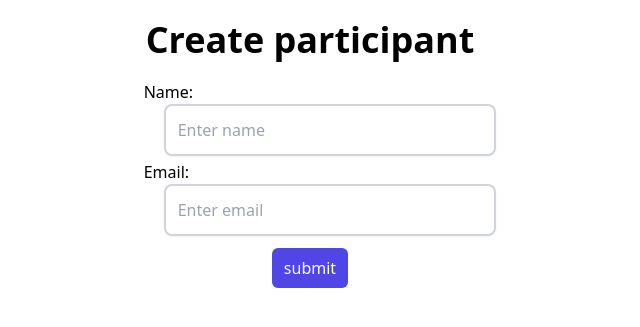
After one commit to sifatmahmud/Event-Management, a Django app: page /events/create-participant/ in a window 1280 px wide. The commit adds this page. Shown: the top 327 px of the page, without its empty margins (330-970 px from the left). Run offline with Django 5.2, Linux system fonts and the light colour scheme; some libraries are stand-ins or nearby versions.

Commit message:
create event, category, participant form initial creation complete

```diff
--- a/events/forms.py
+++ b/events/forms.py
@@ -1,13 +1,80 @@
 from django import forms
-from events.models import Event
+from events.models import Event, Category, Participant
 
 
-class Event_Form(forms.ModelForm):
+
+class StyleFormMixin:
+    default_classes = "border-2 border-gray-300 w-full p-3 mb-1 ml-5 rounded-lg shadow-sm"
+
+    def apply_styled_widgets(self):
+        for field_name, field in self.fields.items():
+            if isinstance(field.widget, forms.TextInput):
+                field.widget.attrs.update({
+                    'class' : self.default_classes,
+                    'placeholder': f'Enter {field.label.lower()}'
+                })
+            elif isinstance(field.widget, forms.Textarea):
+                field.widget.attrs.update({
+                    'class' : f"{self.default_classes}, resize-none",
+                    'placeholder' : f'Enter {field.label.lower()}',
+                    'rows': 5
+                })
+            elif isinstance(field.widget, forms.SelectDateWidget):
+                field.widget.attrs.update({
+                    "class": "border-2 border-gray-300 p-3 mb-1 ml-5 rounded-xl shadow-sm"
+                })
+            elif isinstance(field.widget, forms.TimeInput):
+                field.widget.attrs.update({
+                    'type':'time',
+                    'class': "border-2 border-gray-300 p-3 rounded-lg shadow-sm bg-gray-100 outline-none",
+                    'style': 'width: 200px;'
+                })
+            elif isinstance(field.widget, forms.EmailInput):
+                field.widget.attrs.update({
+                    'class': self.default_classes,
+                    'placeholder': f'Enter {field.label.lower()}'
+                })
+            else:
+                field.widget.attrs.update({
+                    'class': self.default_classes
+                })
+
+
+class Event_Form(StyleFormMixin ,forms.ModelForm):
     class Meta:
         model = Event
         fields = ['name', 'description', 'date','time', 'location']
 
         widgets = {
-            'date': forms.DateInput(attrs={'type': 'date'}),
-            'event_time': forms.TimeInput(attrs={'type': 'time'})
+            'date': forms.SelectDateWidget,
+            'time': forms.TimeInput(attrs={'type': 'time'})
         }
+
+    """ --------- Using Mixing Widget ----------- """
+    def __init__(self, *args, **kwargs):
+        super().__init__(*args, **kwargs)
+        self.apply_styled_widgets()
+
+
+
+
+class Category_Form(StyleFormMixin ,forms.ModelForm):
+    class Meta:
+        model = Category
+        fields = ['name', 'description']
+
+    """ --------- Using Mixing Widget ----------- """
+    def __init__(self, *args, **kwargs):
+        super().__init__(*args, **kwargs)
+        self.apply_styled_widgets()
+
+
+class Participant_Form(StyleFormMixin ,forms.ModelForm):
+    class Meta:
+        model = Participant
+        fields = ['name', 'email']
+
+    """ --------- Using Mixing Widget ----------- """
+    def __init__(self, *args, **kwargs):
+        super().__init__(*args, **kwargs)
+        self.apply_styled_widgets()
--- a/events/models.py
+++ b/events/models.py
@@ -18,7 +18,7 @@ class Event(models.Model):
 class Participant(models.Model):
     name= models.CharField(max_length=250)
     email = models.EmailField()
-    events = models.ManyToManyField(Event, related_name="participants")
+    events = models.ManyToManyField(Event, related_name="participants", null=True, blank=True)
 
     def __str__(self):
         return self.name
--- /dev/null
+++ b/events/templates/create_participant.html
@@ -0,0 +1,20 @@
+<!DOCTYPE html>
+<html lang="en">
+<head>
+    <meta charset="UTF-8">
+    <meta name="viewport" content="width=device-width, initial-scale=1.0">
+    <title>Form Base</title>
+    <script src="https://cdn.tailwindcss.com"></script>
+
+</head>
+<body>
+    <div class="grid w-full justify-items-center gap-5">
+        <h2 class="text-4xl font-bold mt-5"> Create participant </h2>
+        <form method="post">
+            {% csrf_token %}
+            {{ create_participant_form.as_p }}
+            <div class="flex justify-center"><button type="submit" class="mb-5 bg-indigo-600 px-3 py-2 text-white rounded-md mt-2 hover:bg-indigo-800">submit</button></div>
+        </form>
+    </div>
+</body>
+</html>
--- a/events/urls.py
+++ b/events/urls.py
@@ -1,6 +1,8 @@
 from django.urls import path
-from events.views import create_event
+from events.views import create_event, create_category, create_participant
 
 urlpatterns = [
-    path('create/', create_event, name='create_event'),
+    path('create-event/', create_event, name='create_event'),
+    path('create-category/', create_category, name='create_category'),
+    path('create-participant/', create_participant, name='create_participant'),
 ]
--- a/events/views.py
+++ b/events/views.py
@@ -1,15 +1,35 @@
 from django.shortcuts import render
-from events.forms import Event_Form
+from events.forms import Event_Form, Category_Form, Participant_Form
 
 
 
 
 def create_event(request):
     if request.method == 'POST':
-        form = Event_Form(request.POST)
-        if form.is_valid():
-            form.save()
+        create_event_form = Event_Form(request.POST)
+        if create_event_form.is_valid():
+            create_event_form.save()
     else:
-        form = Event_Form()
+        create_event_form = Event_Form()
 
-    return render(request, 'forms/create_event.html', {'form':form})
+    return render(request, 'create_event.html', {'create_event_form':create_event_form})
+
+def create_category(request):
+    if request.method == 'POST':
+        create_category_form = Category_Form(request.POST)
+        if create_category_form.is_valid():
+            create_category_form.save()
+    else:
+        create_category_form = Category_Form()
+
+    return render(request, 'create_category.html', {'create_category_form':create_category_form})
+
+def create_participant(request):
+    if request.method == 'POST':
+        create_participant_form = Participant_Form(request.POST)
+        if create_participant_form.is_valid():
+            create_participant_form.save()
+    else:
+        create_participant_form = Participant_Form()
+
+    return render(request, 'create_participant.html', {'create_participant_form':create_participant_form})
```
Also changed, not shown: events/templates/base.html (deleted, +0 -15 lines), events/templates/create_category.html (added, +20 -0 lines), events/templates/create_event.html (added, +20 -0 lines), events/templates/forms/create_event.html (+1 -6 lines).
